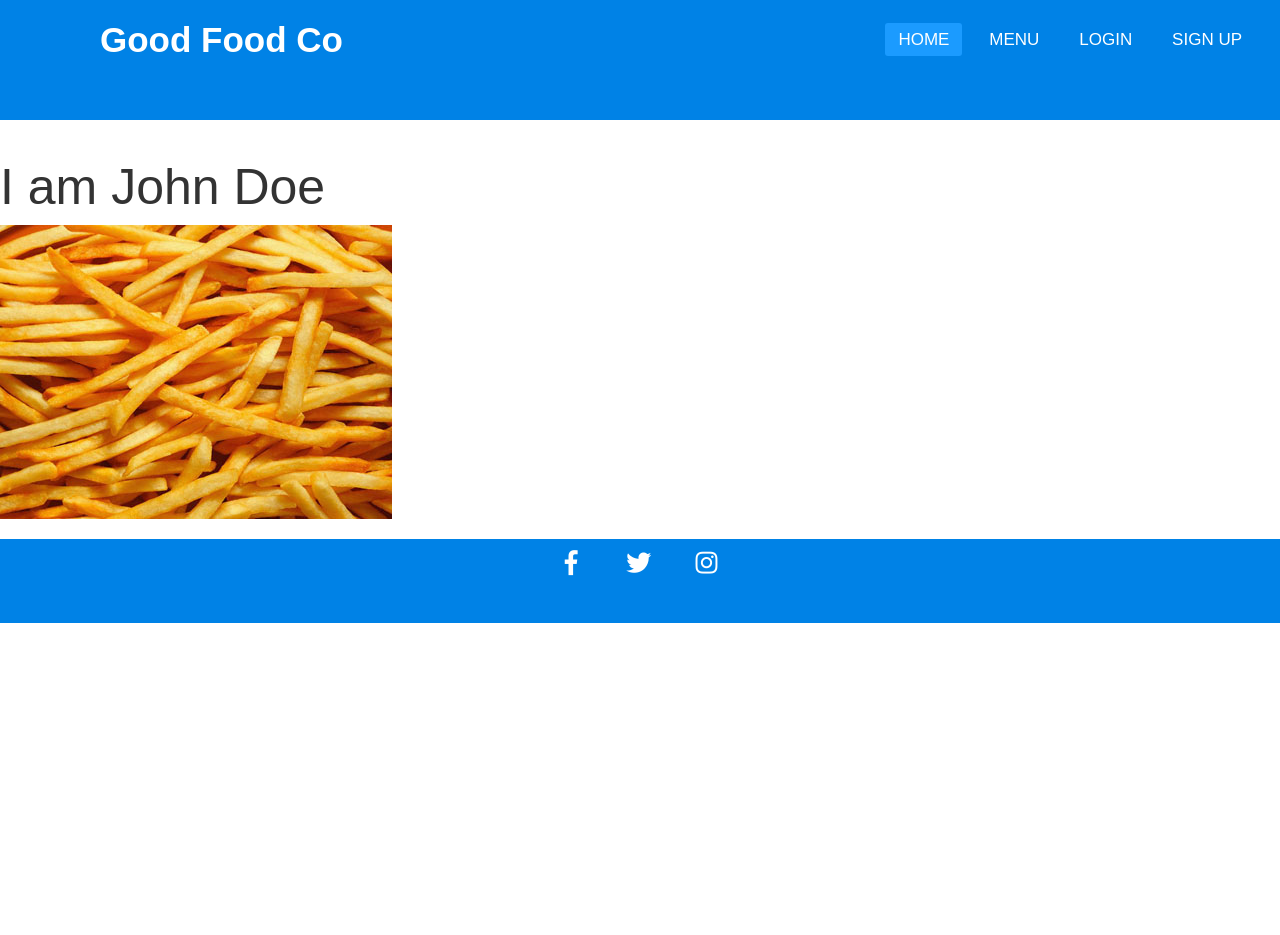
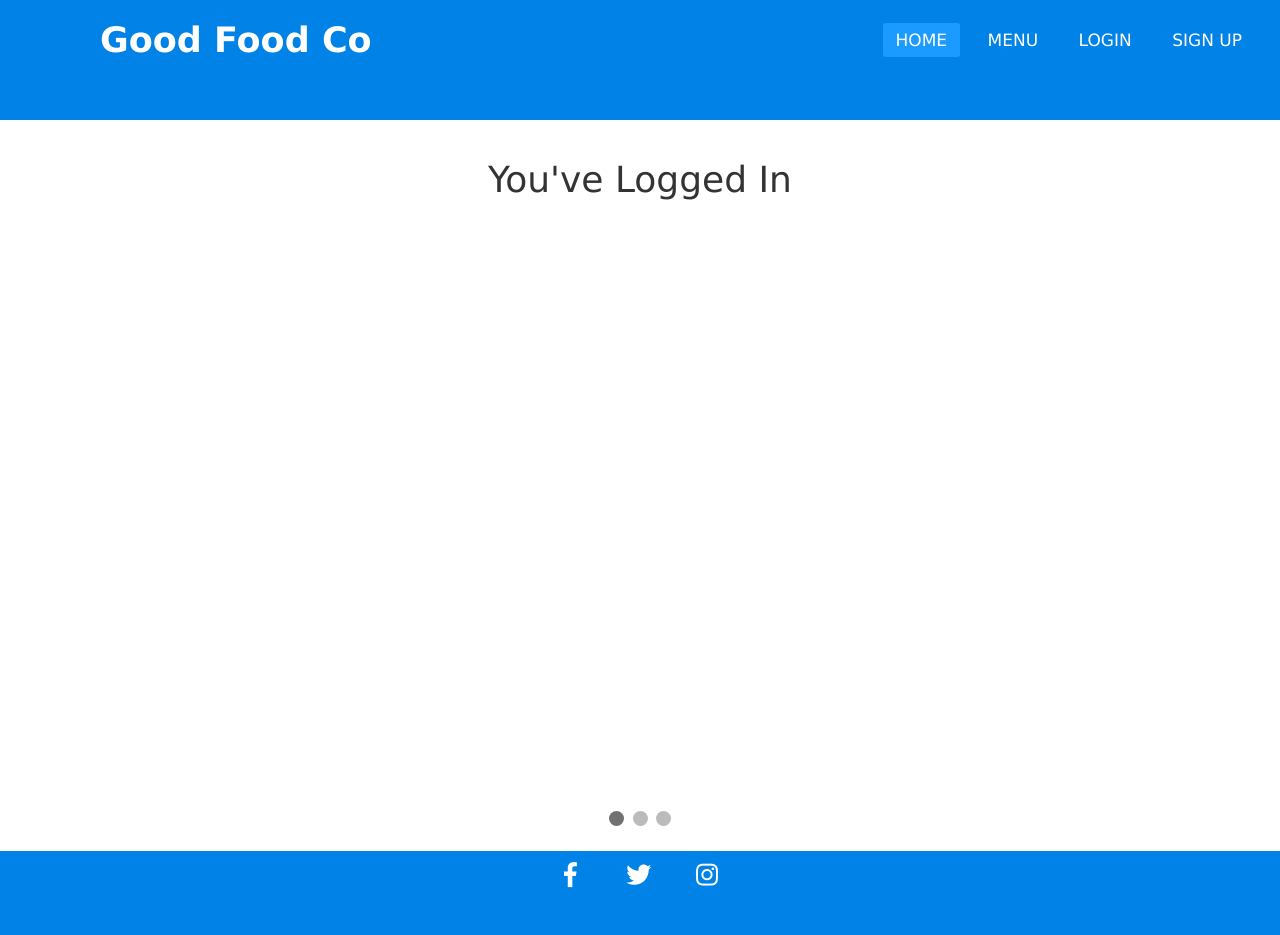
Before and after one commit to Code-Institute-Submissions/Great-Food-Co, a PHP site: page /sample.html in a window 1280 px wide. Before the commit the page ends 623 px from the top, so only its background shows below. Run offline with PHP 8.4, Linux system fonts and the light colour scheme; some libraries are stand-ins or nearby versions.

Commit message:
added  images  to sample.html

```diff
--- a/assets/index.js
+++ b/assets/index.js
@@ -49,3 +49,21 @@ function w3RemoveClass(element, name) {
   }
   element.className = arr1.join(" ");
 }
+
+
+function showSlides() {
+  var i;
+  var slides = document.getElementsByClassName("mySlides");
+  var dots = document.getElementsByClassName("dot");
+  for (i = 0; i < slides.length; i++) {
+    slides[i].style.display = "none";
+  }
+  slideIndex++;
+  if (slideIndex > slides.length) {slideIndex = 1}
+  for (i = 0; i < dots.length; i++) {
+    dots[i].className = dots[i].className.replace(" active", "");
+  }
+  slides[slideIndex-1].style.display = "block";
+  dots[slideIndex-1].className += " active";
+  setTimeout(showSlides, 2000); // Change image every 2 seconds
+}
--- a/assets/style.css
+++ b/assets/style.css
@@ -308,3 +308,76 @@ textarea{
   }
 
   /*login page results */
+  * {box-sizing: border-box;}
+  body {font-family: Verdana, sans-serif;}
+  .mySlides {display: none;}
+  img {vertical-align: middle;}
+
+  /* Slideshow container */
+  .slideshow-container {
+    max-width: 1000px;
+    position: relative;
+    margin: auto;
+  }
+
+  /* Caption text */
+  .text {
+    color: #f2f2f2;
+    font-size: 15px;
+    padding: 8px 12px;
+    position: absolute;
+    bottom: 8px;
+    width: 100%;
+    text-align: center;
+  }
+
+  /* Number text (1/3 etc) */
+  .numbertext {
+    color: #f2f2f2;
+    font-size: 12px;
+    padding: 8px 12px;
+    position: absolute;
+    top: 0;
+  }
+
+  /* The dots/bullets/indicators */
+  .dot {
+    height: 15px;
+    width: 15px;
+    margin: 0 2px;
+    background-color: #bbb;
+    border-radius: 50%;
+    display: inline-block;
+    transition: background-color 0.6s ease;
+  }
+
+  .active {
+    background-color: #717171;
+  }
+
+  /* Fading animation */
+  .fade {
+    -webkit-animation-name: fade;
+    -webkit-animation-duration: 1.5s;
+    animation-name: fade;
+    animation-duration: 1.5s;
+  }
+
+  @-webkit-keyframes fade {
+    from {opacity: .4}
+    to {opacity: 1}
+  }
+
+  @keyframes fade {
+    from {opacity: .4}
+    to {opacity: 1}
+  }
+
+  /* On smaller screens, decrease text size */
+  @media only screen and (max-width: 300px) {
+    .text {font-size: 11px}
+  }
+
+  h2{
+      text-align: center;
+  }
--- a/sample.html
+++ b/sample.html
@@ -29,14 +29,133 @@
 
     <br>
 
+    <style>
+        * {box-sizing: border-box;}
+        body {font-family: Verdana, sans-serif;}
+        .mySlides {display: none;}
+        img {vertical-align: middle;}
 
-          <h1 style="font-size:50px">I am John Doe</h1>
-    <div>
-        <img src="assets/images/chips.jpg">
-    </div>
+        /* Slideshow container */
+        .slideshow-container {
+          max-width: 1000px;
+          position: relative;
+          margin: auto;
+        }
 
+        /* Caption text */
+        .text {
+          color: #f2f2f2;
+          font-size: 15px;
+          padding: 8px 12px;
+          position: absolute;
+          bottom: 8px;
+          width: 100%;
+          text-align: center;
+        }
 
+        /* Number text (1/3 etc) */
+        .numbertext {
+          color: #f2f2f2;
+          font-size: 12px;
+          padding: 8px 12px;
+          position: absolute;
+          top: 0;
+        }
 
+        /* The dots/bullets/indicators */
+        .dot {
+          height: 15px;
+          width: 15px;
+          margin: 0 2px;
+          background-color: #bbb;
+          border-radius: 50%;
+          display: inline-block;
+          transition: background-color 0.6s ease;
+        }
+
+        .active {
+          background-color: #717171;
+        }
+
+        /* Fading animation */
+        .fade {
+          -webkit-animation-name: fade;
+          -webkit-animation-duration: 1.5s;
+          animation-name: fade;
+          animation-duration: 1.5s;
+        }
+
+        @-webkit-keyframes fade {
+          from {opacity: .4}
+          to {opacity: 1}
+        }
+
+        @keyframes fade {
+          from {opacity: .4}
+          to {opacity: 1}
+        }
+
+        /* On smaller screens, decrease text size */
+        @media only screen and (max-width: 300px) {
+          .text {font-size: 11px}
+        }
+        </style>
+        </head>
+        <body>
+
+            <h1 style="text-align:center;">You've Logged In</h1>
+        <br>
+
+        <div class="slideshow-container">
+
+        <div class="mySlides fade">
+          <div class="numbertext">1 / 3</div>
+          <img src="assets/images/currys.jpg" style="width:100%">
+          <div class="text">Curry</div>
+        </div>
+
+        <div class="mySlides fade">
+          <div class="numbertext">2 / 3</div>
+          <img src="assets/images/pizza.jpg" style="width:100%">
+          <div class="text">Pizza</div>
+        </div>
+
+        <div class="mySlides fade">
+          <div class="numbertext">3 / 3</div>
+          <img src="assets/images/chicken burger.jpg" style="width:100%">
+          <div class="text">Chicken Burger</div>
+        </div>
+
+        </div>
+        <br>
+
+        <div style="text-align:center">
+          <span class="dot"></span>
+          <span class="dot"></span>
+          <span class="dot"></span>
+        </div>
+
+        <script>
+        var slideIndex = 0;
+        showSlides();
+
+        function showSlides() {
+          var i;
+          var slides = document.getElementsByClassName("mySlides");
+          var dots = document.getElementsByClassName("dot");
+          for (i = 0; i < slides.length; i++) {
+            slides[i].style.display = "none";
+          }
+          slideIndex++;
+          if (slideIndex > slides.length) {slideIndex = 1}
+          for (i = 0; i < dots.length; i++) {
+            dots[i].className = dots[i].className.replace(" active", "");
+          }
+          slides[slideIndex-1].style.display = "block";
+          dots[slideIndex-1].className += " active";
+          setTimeout(showSlides, 2000); // Change image every 2 seconds
+        }
+        </script>
 
 
     <br>
```
